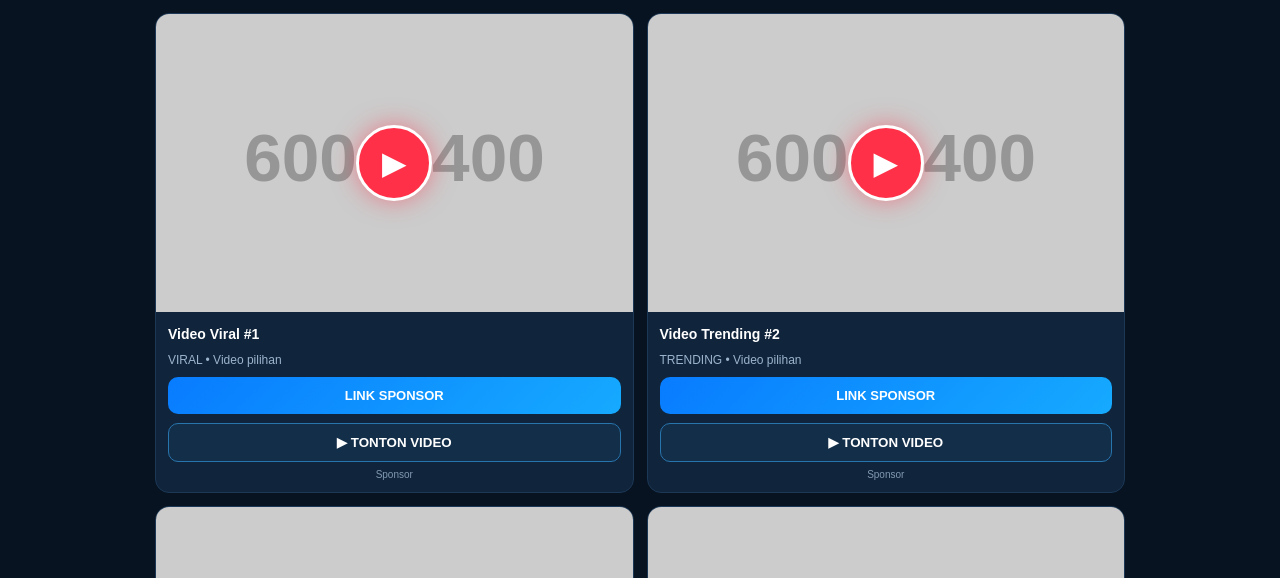
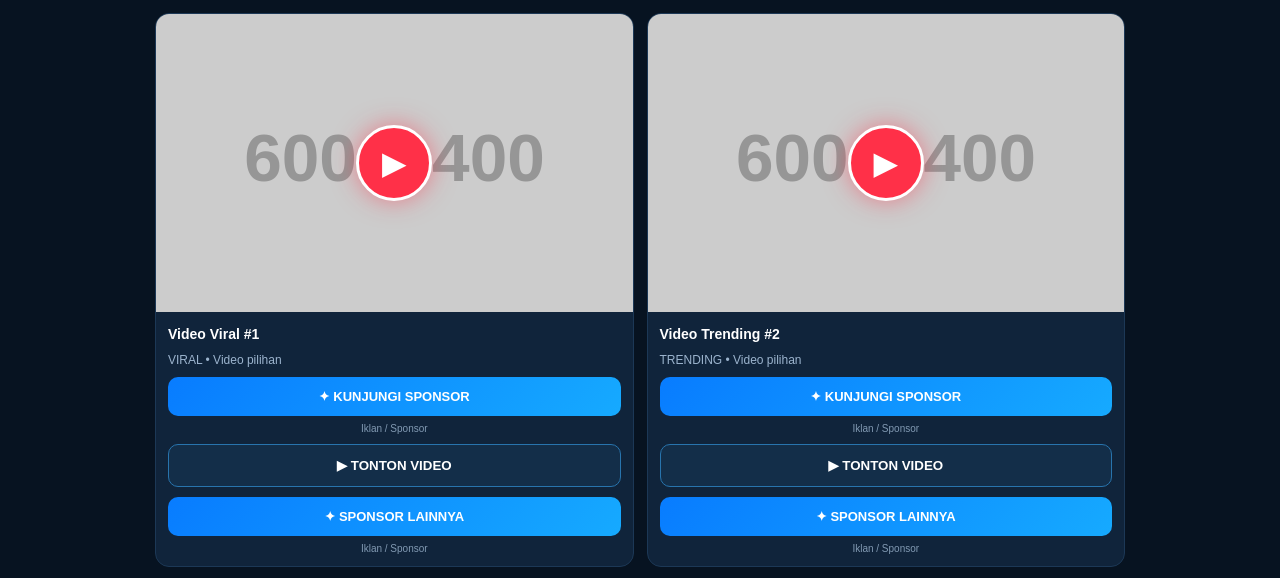
Before and after one commit to envio241/Nyered, a plain HTML site: page index.html in a window 1280 px wide. Shown: the part 217-795 px from the top of the page. Drawn offline with Linux system fonts and the light colour scheme; placeholder pictures from the web are drawn by us.

Commit message:
Update index.html

```diff
--- a/index.html
+++ b/index.html
@@ -5,14 +5,15 @@
 <meta charset="UTF-8">
 <meta name="viewport" content="width=device-width, initial-scale=1">
 <meta name="theme-color" content="#071321">
-<meta name="description" content="Video viral dan trending terbaru">
-<title>Viral Zone - Trending Video</title>
+<meta name="description" content="Video populer dan trending">
+<title>Viral Zone - Trending</title>
 
 <style>
 :root{
   --bg:#071321;
   --card:#10243b;
   --blue:#087cff;
+  --blue2:#20b5ff;
   --red:#ff3048;
   --text:#fff;
   --muted:#9cb4ce;
@@ -22,9 +23,9 @@
 
 body{
   margin:0;
+  font-family:Arial,sans-serif;
   background:var(--bg);
   color:var(--text);
-  font-family:Arial,sans-serif;
 }
 
 header{
@@ -73,7 +74,9 @@ header{
   cursor:pointer;
 }
 
-.categories button.active{background:var(--blue)}
+.categories button.active{
+  background:var(--blue);
+}
 
 .container{
   max-width:1000px;
@@ -114,7 +117,7 @@ header{
   display:block;
 }
 
-/* PLAY MERAH - DIRECT LINK */
+/* Tombol play untuk memutar video */
 .play{
   position:absolute;
   top:50%;
@@ -151,10 +154,11 @@ header{
   font-size:12px;
 }
 
+/* LINK SPONSOR */
 .sponsor{
   display:block;
   margin-top:10px;
-  padding:11px;
+  padding:12px;
   border-radius:10px;
   text-align:center;
   background:linear-gradient(135deg,#087cff,#16aaff);
@@ -164,17 +168,22 @@ header{
   font-size:13px;
 }
 
-/* TOMBOL TONTON VIDEO */
+/* Tombol menonton video */
 .watch{
+  display:block;
   width:100%;
-  margin-top:9px;
-  padding:11px;
+  margin-top:10px;
+  padding:13px;
   border:1px solid #2874ad;
   border-radius:10px;
   background:#132e49;
   color:white;
   font-weight:bold;
   cursor:pointer;
+}
+
+.watch:active{
+  background:#1c4569;
 }
 
 .ad-label{
@@ -191,7 +200,7 @@ header{
   color:#9db4cb;
 }
 
-/* VIDEO PLAYER */
+/* POPUP VIDEO */
 #videoModal{
   display:none;
   position:fixed;
@@ -293,104 +302,92 @@ footer{
 
 <script>
 
-// ==========================================
-// LINK MONETAG
-// GANTI DENGAN DIRECT LINK MONETAG KAMU
-// ==========================================
+// ===========================================
+// LINK DIRECT MONETAG
+// GANTI DENGAN LINK MONETAG MILIKMU
+// ===========================================
 
 const MONETAG_LINK = "https://LINK-DIRECT-MONETAG-KAMU";
 
 
-// ==========================================
+// ===========================================
 // DATA VIDEO
-// GANTI THUMBNAIL DAN LINK VIDEO MP4
-// ==========================================
+// GANTI THUMBNAIL DAN VIDEO MP4 DI BAGIAN INI
+// ===========================================
 
 const videos = [
-
   {
     title:"Video Viral #1",
     category:"viral",
     thumbnail:"https://placehold.co/600x400/10345a/ffffff?text=VIDEO+1",
     video:"https://www.w3schools.com/html/mov_bbb.mp4"
   },
-
   {
     title:"Video Trending #2",
     category:"trending",
     thumbnail:"https://placehold.co/600x400/12436e/ffffff?text=VIDEO+2",
     video:"https://www.w3schools.com/html/mov_bbb.mp4"
   },
-
   {
     title:"Video Terbaru #3",
     category:"terbaru",
     thumbnail:"https://placehold.co/600x400/165080/ffffff?text=VIDEO+3",
     video:"https://www.w3schools.com/html/mov_bbb.mp4"
   },
-
   {
     title:"Video Viral #4",
     category:"viral",
     thumbnail:"https://placehold.co/600x400/165b90/ffffff?text=VIDEO+4",
     video:"https://www.w3schools.com/html/mov_bbb.mp4"
   },
-
   {
     title:"Video Trending #5",
     category:"trending",
     thumbnail:"https://placehold.co/600x400/146ba0/ffffff?text=VIDEO+5",
     video:"https://www.w3schools.com/html/mov_bbb.mp4"
   },
-
   {
     title:"Video Terbaru #6",
     category:"terbaru",
     thumbnail:"https://placehold.co/600x400/167ab5/ffffff?text=VIDEO+6",
     video:"https://www.w3schools.com/html/mov_bbb.mp4"
   },
-
   {
     title:"Video Viral #7",
     category:"viral",
     thumbnail:"https://placehold.co/600x400/158bc8/ffffff?text=VIDEO+7",
     video:"https://www.w3schools.com/html/mov_bbb.mp4"
   },
-
   {
     title:"Video Trending #8",
     category:"trending",
     thumbnail:"https://placehold.co/600x400/1199df/ffffff?text=VIDEO+8",
     video:"https://www.w3schools.com/html/mov_bbb.mp4"
   },
-
   {
     title:"Video Terbaru #9",
     category:"terbaru",
     thumbnail:"https://placehold.co/600x400/18a5e8/ffffff?text=VIDEO+9",
     video:"https://www.w3schools.com/html/mov_bbb.mp4"
   },
-
   {
     title:"Video Viral #10",
     category:"viral",
     thumbnail:"https://placehold.co/600x400/1bb6f5/ffffff?text=VIDEO+10",
     video:"https://www.w3schools.com/html/mov_bbb.mp4"
   }
-
 ];
 
 
-// ==========================================
-// MEMBUAT KARTU VIDEO
-// ==========================================
+// ===========================================
+// GENERATE KARTU
+// ===========================================
 
 const grid = document.getElementById("videoGrid");
 
 videos.forEach(video => {
 
   const card = document.createElement("article");
-
   card.className = "card";
   card.dataset.category = video.category;
 
@@ -401,8 +398,7 @@ videos.forEach(video => {
            loading="lazy"
            alt="${video.title}">
 
-      <button class="play"
-        aria-label="Sponsor">
+      <button class="play" aria-label="Putar video">
         ▶
       </button>
 
@@ -416,52 +412,41 @@ videos.forEach(video => {
         ${video.category.toUpperCase()} • Video pilihan
       </div>
 
+      <!-- SPONSOR PERTAMA -->
       <a class="sponsor"
          href="${MONETAG_LINK}"
          target="_blank"
          rel="noopener noreferrer">
-         LINK SPONSOR
+         ✦ KUNJUNGI SPONSOR
       </a>
 
+      <div class="ad-label">Iklan / Sponsor</div>
+
+      <!-- TONTON VIDEO -->
       <button class="watch">
         ▶ TONTON VIDEO
       </button>
 
-      <div class="ad-label">
-        Sponsor
-      </div>
+      <!-- SPONSOR KEDUA -->
+      <a class="sponsor"
+         href="${MONETAG_LINK}"
+         target="_blank"
+         rel="noopener noreferrer">
+         ✦ SPONSOR LAINNYA
+      </a>
+
+      <div class="ad-label">Iklan / Sponsor</div>
 
     </div>
   `;
 
-  // ========================================
-  // PLAY MERAH = DIRECT LINK MONETAG
-  // ========================================
-
-  const playButton = card.querySelector(".play");
-
-  playButton.addEventListener("click", () => {
-
-    if(!MONETAG_LINK || MONETAG_LINK.includes("LINK-DIRECT")){
-      alert("Masukkan link Monetag terlebih dahulu.");
-      return;
-    }
-
-    window.open(
-      MONETAG_LINK,
-      "_blank",
-      "noopener,noreferrer"
-    );
-
+  // PLAY MERAH: MEMUTAR VIDEO ASLI
+  card.querySelector(".play").addEventListener("click", () => {
+    openVideo(video.video);
   });
 
-  // ========================================
-  // TONTON VIDEO = VIDEO ASLI
-  // ========================================
-
-  const watchButton = card.querySelector(".watch");
-
-  watchButton.addEventListener("click", () => {
+  // TONTON VIDEO: MEMUTAR VIDEO ASLI
+  card.querySelector(".watch").addEventListener("click", () => {
     openVideo(video.video);
   });
 
@@ -470,9 +455,9 @@ videos.forEach(video => {
 });
 
 
-// ==========================================
+// ===========================================
 // PLAYER VIDEO
-// ==========================================
+// ===========================================
 
 const videoModal = document.getElementById("videoModal");
 const videoPlayer = document.getElementById("videoPlayer");
@@ -482,12 +467,13 @@ function openVideo(url){
 
   videoPlayer.pause();
   videoPlayer.src = url;
-
   videoModal.style.display = "flex";
-
   videoPlayer.load();
 
-  videoPlayer.play().catch(() => {});
+  videoPlayer.play().catch(() => {
+    // Pengguna dapat menekan Play pada player
+    // jika autoplay ditolak oleh browser.
+  });
 
 }
 
@@ -496,7 +482,6 @@ function stopVideo(){
   videoPlayer.pause();
   videoPlayer.removeAttribute("src");
   videoPlayer.load();
-
   videoModal.style.display = "none";
 
 }
@@ -504,17 +489,15 @@ function stopVideo(){
 closeVideo.addEventListener("click",stopVideo);
 
 videoModal.addEventListener("click",event => {
-
   if(event.target === videoModal){
     stopVideo();
   }
-
 });
 
 
-// ==========================================
-// PENCARIAN
-// ==========================================
+// ===========================================
+// SEARCH VIDEO
+// ===========================================
 
 const search = document.getElementById("search");
 const categoryButtons = document.querySelectorAll(".categories button");
@@ -537,7 +520,6 @@ function filterVideos(){
       category === selectedCategory;
 
     const searchMatch = title.includes(keyword);
-
     const visible = categoryMatch && searchMatch;
 
     card.style.display = visible ? "" : "none";
@@ -553,9 +535,9 @@ function filterVideos(){
 search.addEventListener("input",filterVideos);
 
 
-// ==========================================
-// FILTER KATEGORI
-// ==========================================
+// ===========================================
+// CATEGORY FILTER
+// ===========================================
 
 categoryButtons.forEach(button => {
 
```
